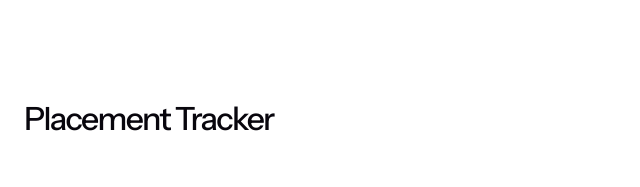
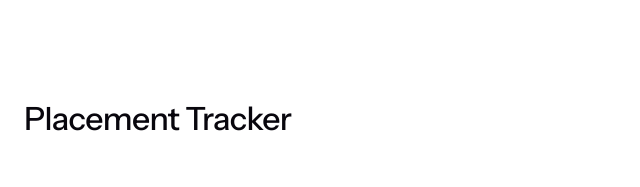
Before and after one commit to MutindaMutio/Placement-Tracker, a React (Vite) app in the folder client/: page / in a window 1280 px wide. Shown: the top 187 px of the page, without its empty margins (0-640 px from the left). Built offline with nearby package versions, Linux system fonts and the light colour scheme.

Commit message:
Change h1 letter-spacing in index.css from -1.68px to -0.02em

```diff
--- a/client/src/index.css
+++ b/client/src/index.css
@@ -65,7 +65,7 @@ h1 {
   font-weight: 500;
   color: var(--text-h);
   font-size: 32px;
-  letter-spacing: -1.68px;
+  letter-spacing: -0.02em;
   margin: 32px 0;
   @media (max-width: 1024px) {
     font-size: 26px;
```
